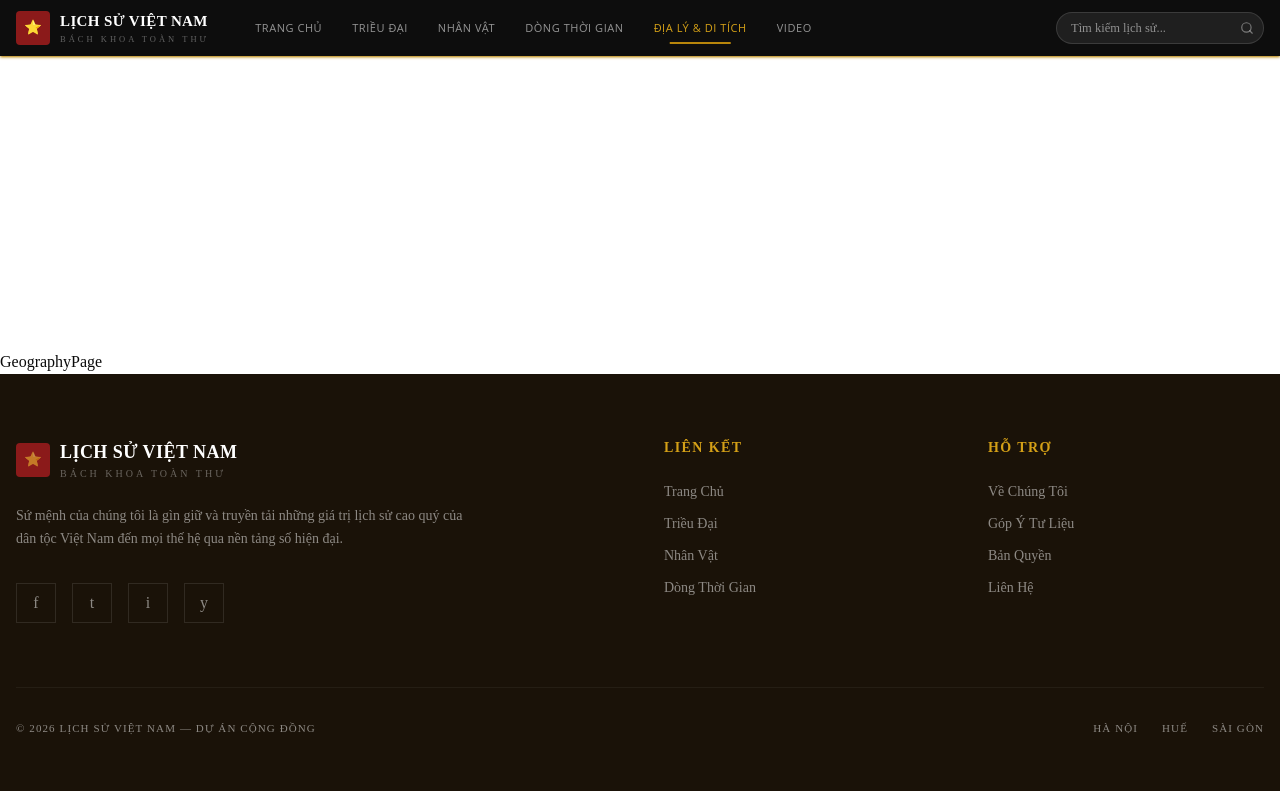
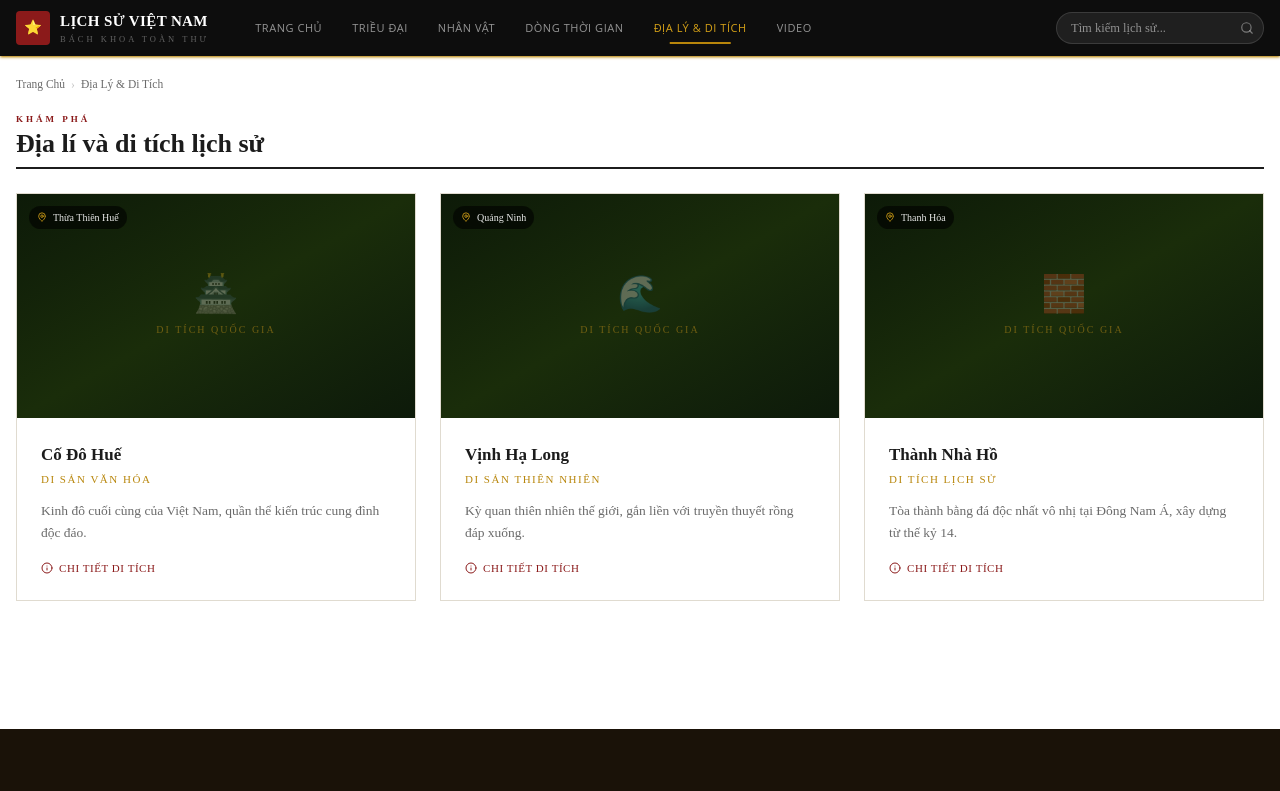
Before and after one commit to Hoang-hai-yen/VNHistory, a React (Vite) app in the folder VN-history-FE/: page /dia-ly in a window 1280 px wide. Shown: the top 791 px of the page. Built offline with nearby package versions, Linux system fonts and the light colour scheme.

Commit message:
feat<geography>: create page Geography

```diff
--- /dev/null
+++ b/VN-history-FE/src/componets/Geography/GeographyCard.tsx
@@ -0,0 +1,42 @@
+import { Info, MapPin } from "lucide-react";
+import type { Geography } from "../../types/geography.type";
+
+export default function GeographyCard({ geo }: { geo: Geography }) {
+  return (
+    <div
+      key={geo.id}
+      className="bg-white border border-[#e0dbd0] overflow-hidden group hover:border-[#B8860B] hover:shadow-lg transition-all duration-300"
+    >
+      <div className="aspect-video bg-[#1A1208] relative overflow-hidden">
+        <div className="absolute inset-0 flex flex-col items-center justify-center gap-2 bg-gradient-to-br from-[#0D1A08] via-[#1A2D0A] to-[#0D1A0A]">
+          <span className="text-4xl opacity-30 group-hover:scale-110 transition-transform duration-500">
+            {geo.icon}
+          </span>
+          <span className="text-[10px] tracking-[2px] text-[#C8941A]/50 uppercase font-medium">
+            Di Tích Quốc Gia
+          </span>
+        </div>
+        <div className="absolute top-3 left-3 flex items-center gap-1.5 bg-black/60 text-white/90 text-[10px] px-2 py-1 rounded-full backdrop-blur-sm">
+          <MapPin size={10} className="text-[#D4A017]" />
+          {geo.location}
+        </div>
+      </div>
+
+      <div className="p-5 lg:p-6">
+        <h3 className="font-['Playfair_Display',serif] text-[17px] font-bold text-[#1c1c1c] group-hover:text-[#8B1A1A] transition-colors mb-1">
+          {geo.name}
+        </h3>
+        <div className="text-[11px] text-[#B8860B] font-medium uppercase tracking-[1.5px] mb-3">
+          {geo.category}
+        </div>
+        <p className="font-['Source_Serif_4',serif] text-[13.5px] text-[#6b6b6b] leading-relaxed font-light mb-4">
+          {geo.description}
+        </p>
+        <div className="flex items-center gap-1.5 text-[11px] text-[#8B1A1A] font-medium uppercase tracking-wider group-hover:opacity-70 transition-opacity">
+          <Info size={12} />
+          Chi tiết di tích
+        </div>
+      </div>
+    </div>
+  );
+}
--- a/VN-history-FE/src/pages/GeographyPage.tsx
+++ b/VN-history-FE/src/pages/GeographyPage.tsx
@@ -1,3 +1,62 @@
+import { Link } from "react-router";
+import PageSectionHeader from "../componets/common/PageSectionHeader";
+import GeographyCard from "../componets/Geography/GeographyCard";
+
+// -------------------mock data------------------
+const GEOGRAPHY = [
+  {
+    id: "co-do-hue",
+    name: "Cố Đô Huế",
+    location: "Thừa Thiên Huế",
+    description:
+      "Kinh đô cuối cùng của Việt Nam, quần thể kiến trúc cung đình độc đáo.",
+    category: "Di Sản Văn Hóa",
+    icon: "🏯",
+  },
+  {
+    id: "vinh-ha-long",
+    name: "Vịnh Hạ Long",
+    location: "Quảng Ninh",
+    description:
+      "Kỳ quan thiên nhiên thế giới, gắn liền với truyền thuyết rồng đáp xuống.",
+    category: "Di Sản Thiên Nhiên",
+    icon: "🌊",
+  },
+  {
+    id: "thanh-nha-ho",
+    name: "Thành Nhà Hồ",
+    location: "Thanh Hóa",
+    description:
+      "Tòa thành bằng đá độc nhất vô nhị tại Đông Nam Á, xây dựng từ thế kỷ 14.",
+    category: "Di Tích Lịch Sử",
+    icon: "🧱",
+  },
+];
+
 export default function GeographyPage() {
-  return <div>GeographyPage</div>;
+  return (
+    <div className="max-w-7xl mx-auto px-4 pb-20">
+      {/* Breadcrumb */}
+      <div className="flex items-center gap-1.5 text-[11.5px] text-[#6b6b6b] py-4 lg:py-5">
+        <Link to="/" className="hover:text-[#8B1A1A]">
+          Trang Chủ
+        </Link>
+        <span className="opacity-40">›</span>
+        <span>Địa Lý & Di Tích</span>
+      </div>
+
+      {/* Section Header */}
+      <PageSectionHeader
+        subtitle="khám phá"
+        title="Địa lí và di tích lịch sử"
+      />
+
+      {/* card */}
+      <div className="grid grid-cols-1 sm:grid-cols-2 lg:grid-cols-3 gap-6 mb-12">
+        {GEOGRAPHY.map((geo) => (
+          <GeographyCard key={geo.id} geo={geo} />
+        ))}
+      </div>
+    </div>
+  );
 }
```
Also changed, not shown: VN-history-FE/src/types/geography.type.ts (added, +8 -0 lines).
